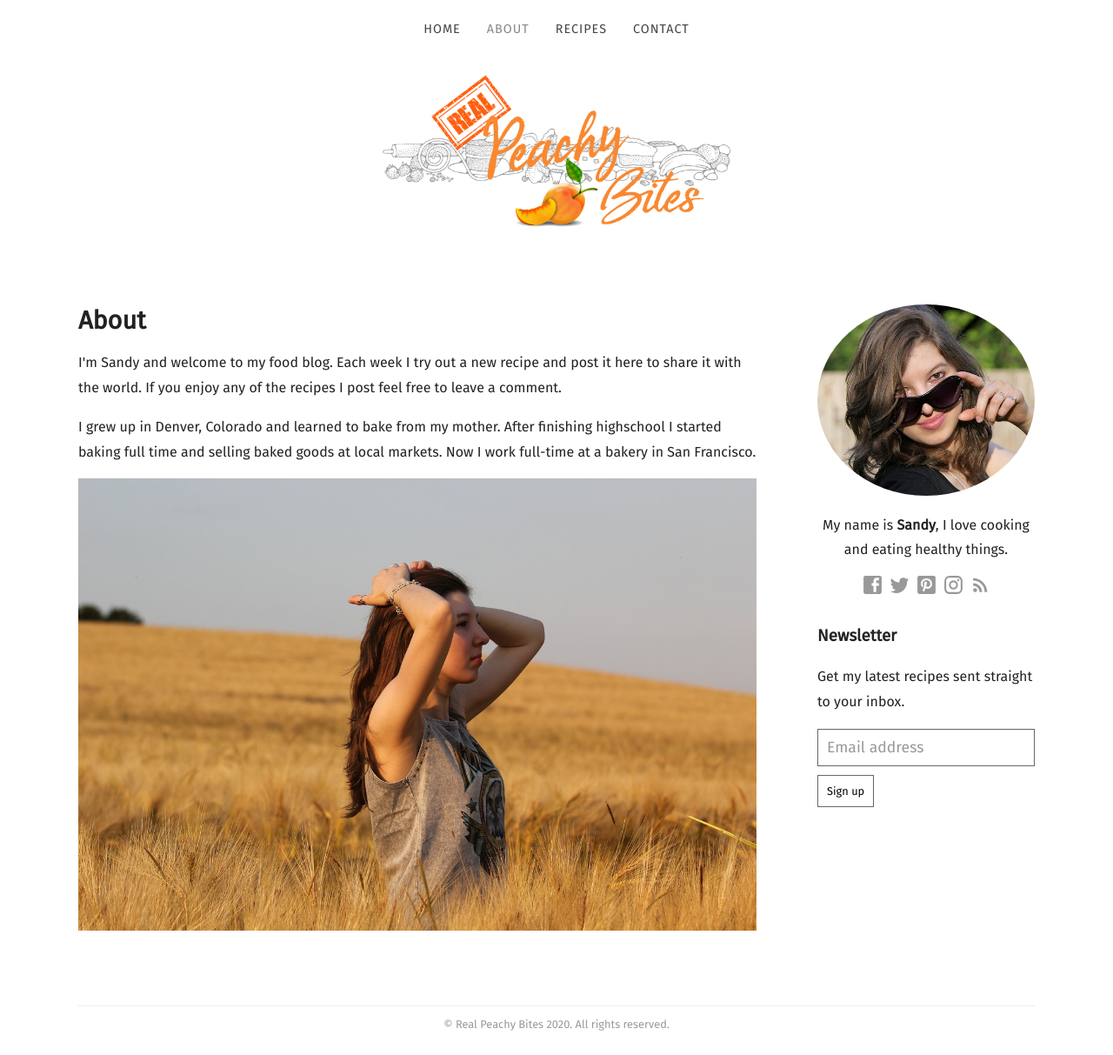
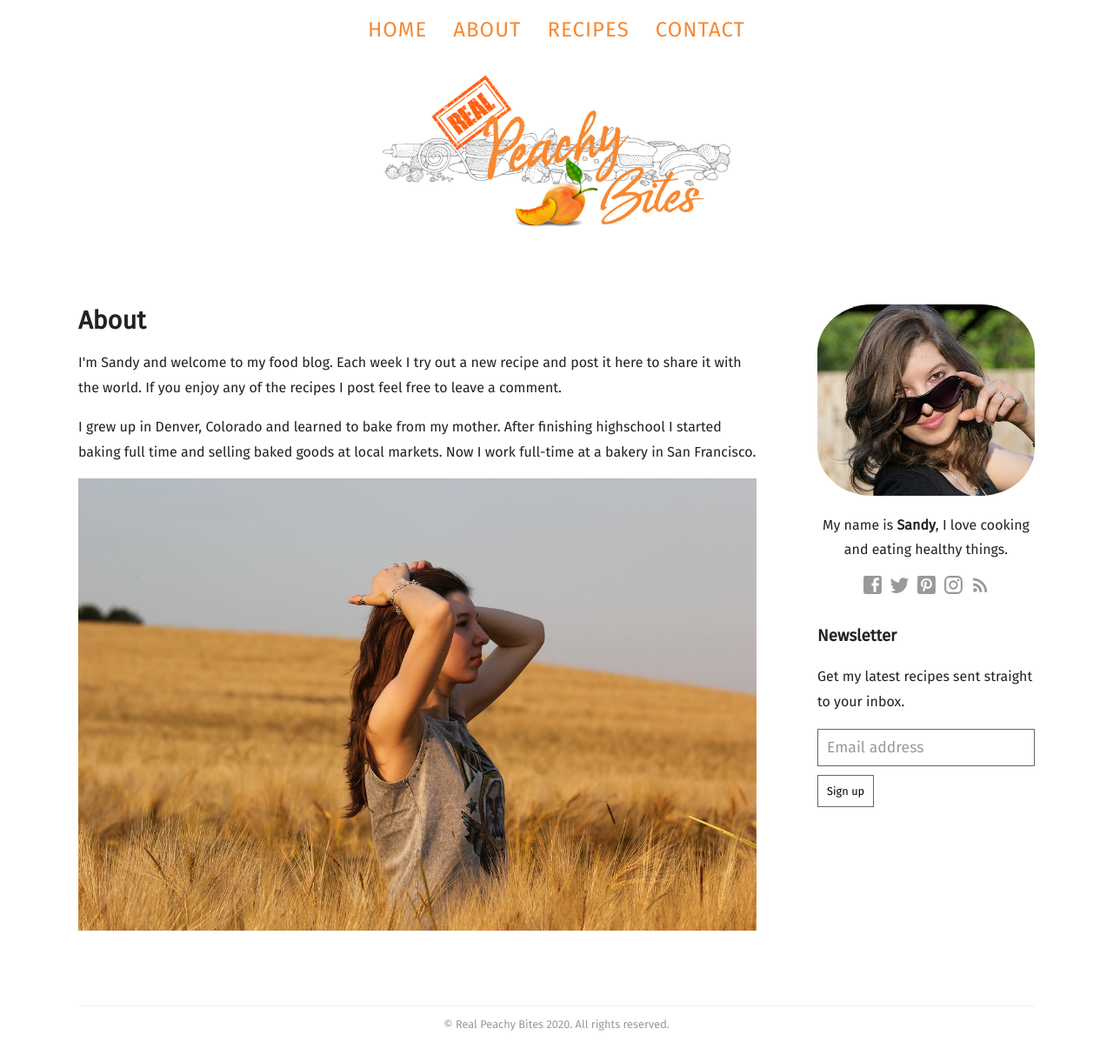
Before and after one commit to realpeachybites/realpeachybites.github.io, a Jekyll site: the page built from about.html, in a window 1280 px wide and 1213 px high. Shown: the whole window at 87% size. Built offline with Jekyll 4.4.1, drawn with Linux system fonts in a browser that asks for light colours; some web fonts are replaced.

Commit message:
Update files

```diff
--- a/_sass/navigation.scss
+++ b/_sass/navigation.scss
@@ -10,17 +10,14 @@ nav {
 		display: inline-block;
 		text-decoration: none;
 		padding: 20px 15px;
-		color: #444;
+		color: #f88832;
 		text-transform: uppercase;
 		letter-spacing: 1px;
-		font-size: .9em;
-
-		&.active {
-			color: #888;
-		}
+		font-size: 1.5em;
 
 		&:hover {
-			color: #000;
+			color: #fcd4b5;
+			border-bottom: 2 solid #fcd4b5;
 		}
 	}
 }
--- a/_sass/sidebar.scss
+++ b/_sass/sidebar.scss
@@ -16,7 +16,7 @@
 		}
 		img {
 			width: 300px;
-			border-radius: 50%;
+			border-radius: 25%;
 			margin: 0 0 10px 0;
 		}
 	}
```
